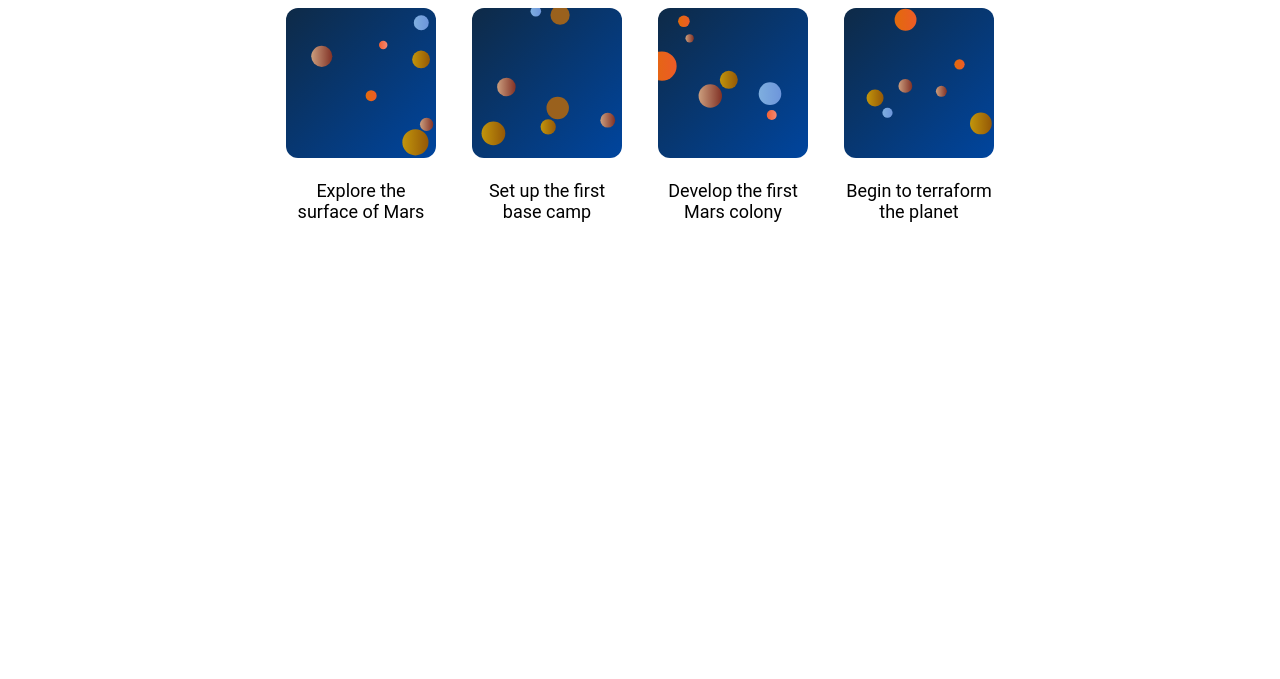
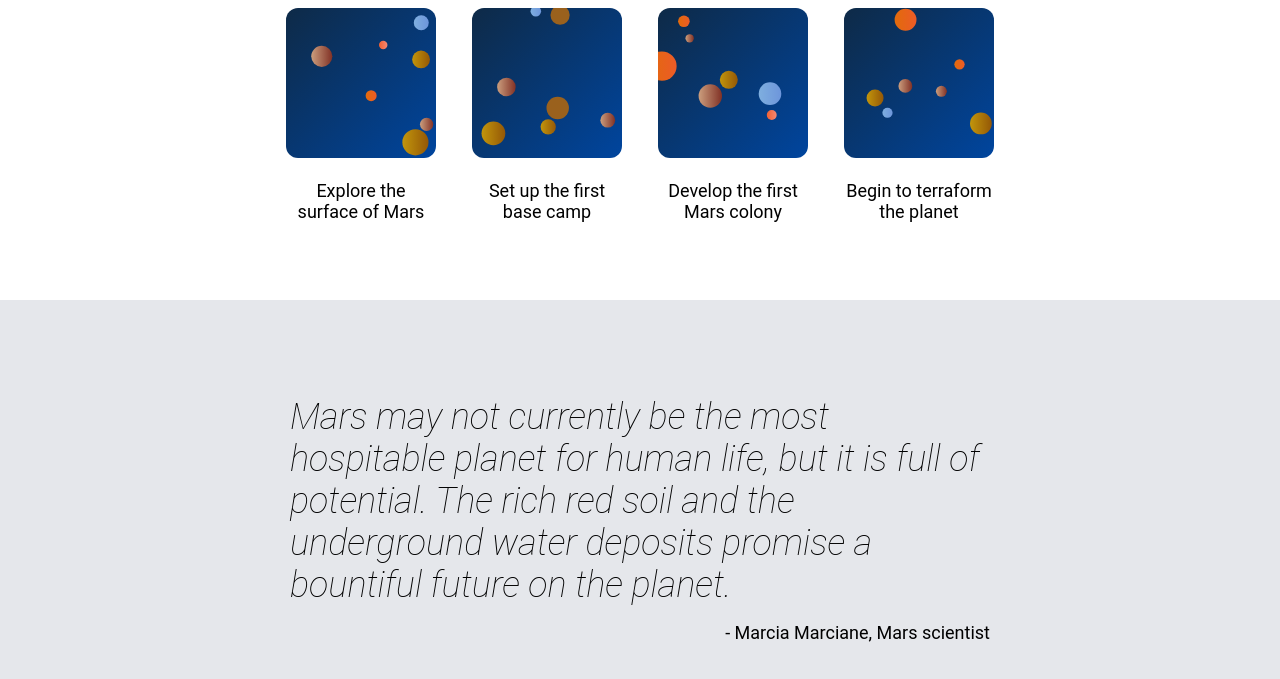
Before and after one commit to AmyGois/landing-page, a plain HTML site: page index.html in a window 1280 px wide. Shown: the part 539-1218 px from the top of the page. Before the commit the page ends 839 px from the top, so only its background shows below. Drawn offline with Linux system fonts and the light colour scheme.

Commit message:
Create section 2; fix section 1
Make icons in secion 1 wrap

```diff
--- a/index.html
+++ b/index.html
@@ -56,5 +56,12 @@
       </div>
     </section>
 
+    <section class="grey">
+      <div class="container section-2">
+        <p class="quote">Mars may not currently be the most hospitable planet for human life, but it is full of potential. The rich red soil and the underground water deposits promise a bountiful future on the planet.</p>
+        <p class="quotee">- Marcia Marciane, Mars scientist</p>
+      </div>
+    </section>
+
   </body>
 </html>
--- a/styles.css
+++ b/styles.css
@@ -87,7 +87,7 @@ header p {
     margin-left: 16px;
 }
 
-/* Section 1 - About Mars */
+/* Section 1 - The Mission */
 
 .section-1 {
     flex-direction: column;
@@ -103,6 +103,7 @@ h2 {
 
 .images {
     display: flex;
+    flex-wrap: wrap;
     justify-content: center;
     gap: 36px;
 }
@@ -115,3 +116,28 @@ h2 {
 .icon img {
     border-radius: 12px;
 }
+
+/* Section 2 - Quote About Mars */
+
+.grey {
+    background-color: #e5e7eb;
+    padding: 60px 0;
+}
+
+.section-2 {
+    flex-direction: column;
+    align-items: center;
+    max-width: 700px;
+}
+
+.quote {
+    font-size: 36px;
+    font-weight: lighter;
+    font-style: italic;
+    margin-bottom: 0;
+}
+
+.quotee {
+    align-self: flex-end;
+    margin-top: 16px;
+}
```
